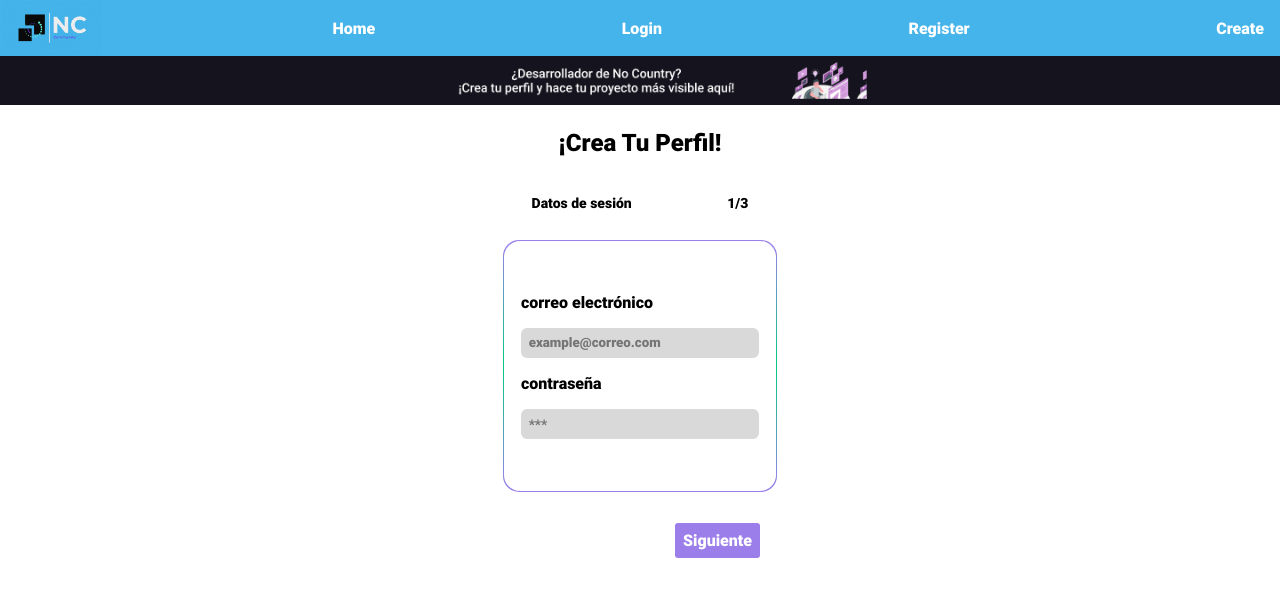
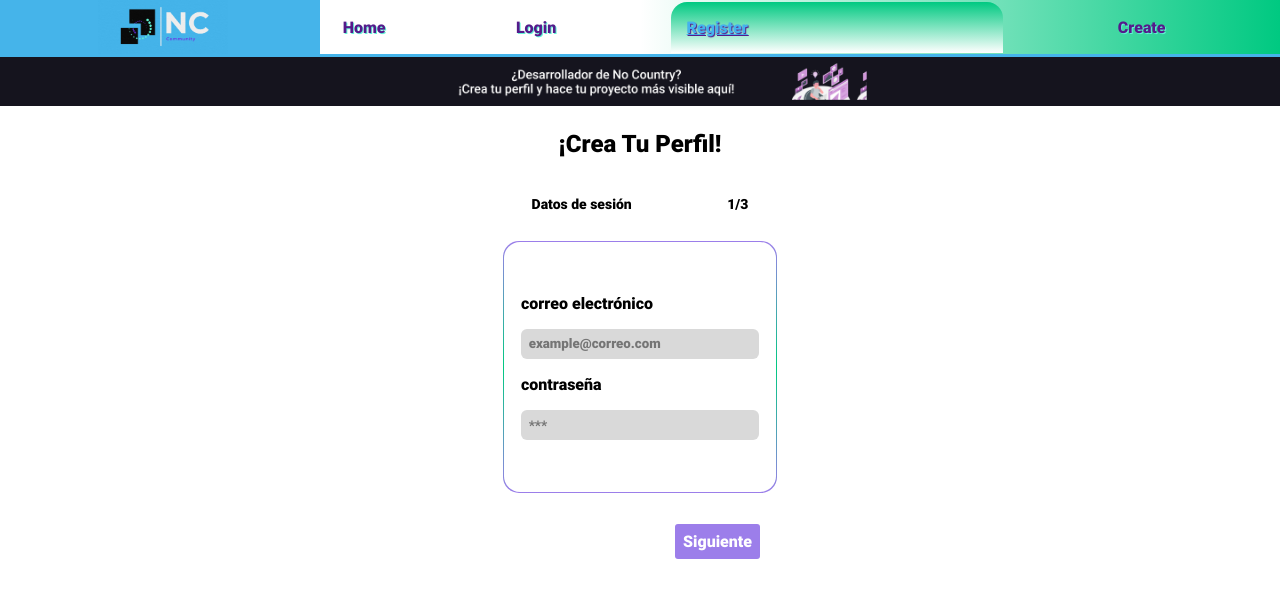
Before and after one commit to No-Country/S3-07-T-Frontend, a React (Create React App) app in the folder index/: page /register in a window 1280 px wide. Shown: the top 598 px of the page. Built offline with nearby package versions, Linux system fonts and the light colour scheme.

Commit message:
detail +2 con navbar

```diff
--- a/index/src/components/nav/nav.css
+++ b/index/src/components/nav/nav.css
@@ -8,5 +8,18 @@
 }
 .navbar__link{
   text-decoration:none;
-  color: white;
+  color: #551a8b;
+  text-shadow: 1px 1px #62f3d5;
 }
+.current__link{
+  text-decoration:none;
+  background-image: linear-gradient(180deg,#00c981 , #fff);
+  border-top-left-radius: 1em;
+  border-top-right-radius: 1em;
+  margin-bottom: 0px;
+  color: #44b2ee ;
+  text-shadow: 1px 1px 1px #551a8b;
+  text-decoration: underline;
+  display: block;
+  width:26%;
+}
--- a/index/src/components/nav/navbar.js
+++ b/index/src/components/nav/navbar.js
@@ -3,38 +3,45 @@ import styled from "styled-components"
 import { Link ,useLocation } from "react-router-dom"
 import {images} from "../../utils/images/images.js"
 
+
 export default function NavBar(){
   const location=useLocation()
+
   console.log(location.pathname)
+
+
+
   const Menu= styled.nav`
-    background: #45b4ea;
-    color: #fff;
+  background: linear-gradient(to left, #00c981, transparent 50%, #fff 75%, #45b4ea 75%);
+    color: #45b4ea;
+    border-bottom:3px #45b4ea solid;
     display:flex;
     flex-direction: wrap;
     padding: 0;
-    justify-content: space-between;
+    justify-content: space-evenly;
     align-items: center;
     `
   const MyImg=styled.img`
     width: 16%;
     height: 54px;
     object-fit: cover;
-    margin:1px;
-    max-width: 100px;
+    margin:0px;
+    max-width: 130px;
     `
   return (
     <Menu className={location.pathname === "/" ? "hidden" : "menu"}>
+
       <MyImg src={images.menubg} />
-      <Link to="/search/projects"className="navbar__link" style={{ padding: "2vh" }}>
+      <Link to="/search/projects"className={(location.pathname ==="/search/projects") ? "current__link" : "navbar__link"} style={{ padding: "2vh" }}>
         Home
       </Link>
-      <Link to="/"className="navbar__link"  style={{ padding: "2vh" }}>
+      <Link to="/login" className={location.pathname === "/login" ? "current__link" : "navbar__link"}  style={{ padding: "2vh" }}>
         Login
       </Link>
-      <Link to="/register"className="navbar__link"  style={{ padding: "2vh" }}>
+      <Link to="/register" className={location.pathname === "/register" ? "current__link" : "navbar__link"}  style={{ padding: "2vh" }}>
         Register
       </Link>
-      <Link to="/create"className="navbar__link"  style={{ padding: "2vh" }}>
+      <Link to="/create" className={location.pathname === "/create" ? "current__link" : "navbar__link"}  style={{ padding: "2vh" }}>
         Create
       </Link>
     </Menu>
--- a/index/src/index.css
+++ b/index/src/index.css
@@ -16,7 +16,7 @@
 }
 
 body {
-  margin: 0;
+  margin: 0px;
   font-family: 'Roboto', -apple-system, BlinkMacSystemFont, 'Segoe UI', 'Oxygen',
     'Ubuntu', 'Cantarell', 'Fira Sans', 'Droid Sans', 'Helvetica Neue',
     sans-serif;
--- a/index/src/pages/detail/proyectDetail.js
+++ b/index/src/pages/detail/proyectDetail.js
@@ -42,19 +42,29 @@ export default function ProyectDetail(){
     margin:0px;
     `
   const Detalles=styled.div`
+    height: 90vh;
     display: grid;
     grid-template-columns: repeat(auto-fit,minmax(360px,2fr));
-    color: #6c2de3;
     text-align: center;
     background: linear-gradient(to left, #00c981, transparent 50%, #fff 75%, #ddd 75%);
     `
   const Div2=styled.div`
   opacity:${mas?"1":"0"};
+  display:flex;
   `
   const Div1=styled.div`
     margin-top: 4%;
     z-index: 2;
     `
+  const Areatxt=styled.div`
+  justify-content: center;
+  text-align: left;
+  font-family: font-family:'Verdana', sans-serif;
+  font-size: small;
+  color:#fff;
+  background:#090909;
+  padding: 2% 20% 2% 25%;
+  `
   while(!proyect){
     return(
       <NoRute/>
@@ -64,12 +74,14 @@ export default function ProyectDetail(){
     <Detalles>
       <Div1>
         <MyImg src={proyect.image}  alt={"otra imagen"}  /> <br/>
-        <p style={{color:"#44b3e9"}}>{proyect.title}</p>
+        <p style={{textAlign: "left", paddingLeft:"25%"}} >{proyect.title}</p>
+        <Areatxt>{proyect.description}</Areatxt>
         <MyButton onClick={handleClick} >{textBtn}</MyButton>
       </Div1>
       <Div2 >
-        <p>{proyect.description}</p>
+
         <div style={{position:"absolute", whidt:"800px"}}>
+          <MyButton style={{borderRadius:"50%", opacity:"0.6", marginLeft:"80%", marginBottom:"5%"}} onClick={handleClick}>X</MyButton> <br/>
           <video
             autoPlay
             controls
@@ -81,7 +93,8 @@ export default function ProyectDetail(){
               width: "90%",
               height: "50vh",
               objectFit: "cover",
-
+              opacity:"0.9",
+              border: "3px #44b3e9 solid",
               transform:"traslate(40%, 30%)",
             }}
           >
@@ -89,7 +102,7 @@ export default function ProyectDetail(){
             <source src={proyect.video} type="video/mp4" />
           </video>
         </div>
-        <MyButton onClick={handleClick}>X</MyButton> <br/>
+
       </Div2>
     </Detalles>
   )
```
Also changed, not shown: index/src/components/nav/styleNav.jsx (+5 -5 lines), index/src/pages/detail/proy.css (added, +8 -0 lines).
